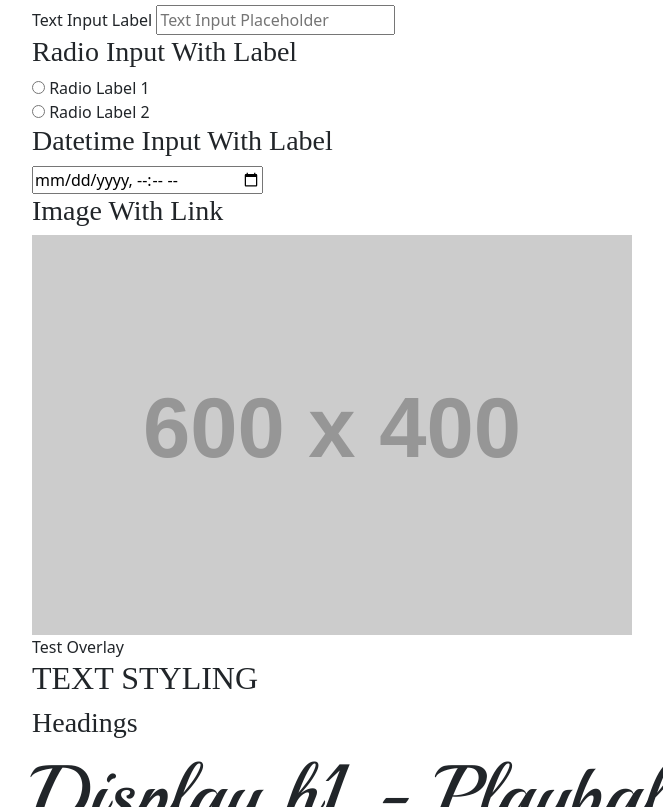
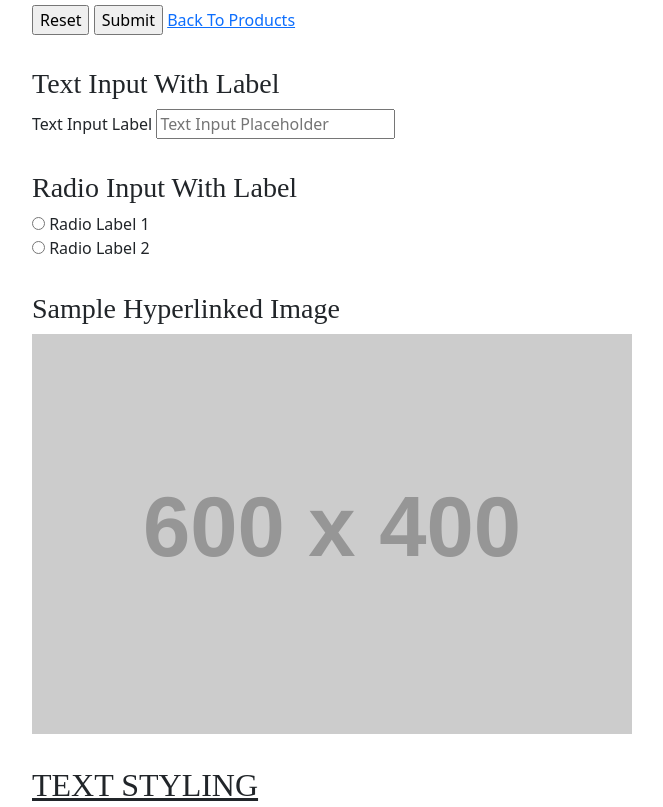
Before and after one commit to Kybre/339P3, a plain HTML site: page elements.html in a window 1280 px wide. Shown: the part 513-1320 px from the top of the page, without its empty margins (50-713 px from the left). Drawn offline with nearby package versions, Linux system fonts and the light colour scheme; placeholder pictures from the web are drawn by us; a web font is replaced by a local one.

```diff
--- a/css/main.css
+++ b/css/main.css
@@ -9,6 +9,10 @@
     overflow-wrap: break-word;
 }
 
+.element{
+    margin-top: 2rem;
+}
+
 /* ----------------- TEXT ELEMENTS -------------------*/
 
 .bold{
--- a/elements.html
+++ b/elements.html
@@ -57,7 +57,7 @@
         <div class="container">
             <h1 class="display-1">Portfolio Style Guide</h1>
             <section id="interactive-elements">
-                <h2>INTERACTIVE ELEMENTS</h2>
+                <h2><u>INTERACTIVE ELEMENTS</u></h2>
 
                 <section class="element">
                     <h3>In-text Link</h3>
@@ -113,27 +113,14 @@
                 </section>
 
                 <section class="element">
-                    <h3>Datetime Input With Label</h3>
-                    <form>
-                        <div class="form-item">
-                            <input type="datetime-local" id="rsv" name="rsv">
-                        </div>
-                    </form>
-                </section>
-
-                <section class="element">
-                    <h3>Image With Link</h3>
-                    <div class="linked-img">
-                        <a href="#"><img src="https://placehold.co/600x400?text=Placeholder+Image" alt="Test Image"></a>
-                        <div class="img-overlay">Test Overlay</div>
-                    </div>
-                    <!--Source: https://www.w3schools.com/howto/howto_css_image_overlay_title.asp-->
+                    <h3>Sample Hyperlinked Image</h3>
+                    <a href="#"><img src="https://placehold.co/600x400?text=Placeholder+Image" alt="Test Image"></a>
                     <!--Image obtained from: https://placehold.co/-->
                 </section>
             </section>
 
             <section id="text-elements" class="element">
-                <h2>TEXT STYLING</h2>
+                <h2><u>TEXT STYLING</u></h2>
 
                 <section class="element">
                     <h3>Headings</h3>
```
Also changed, not shown: akimbo-corps.html (added), kart-klash.html (added).
